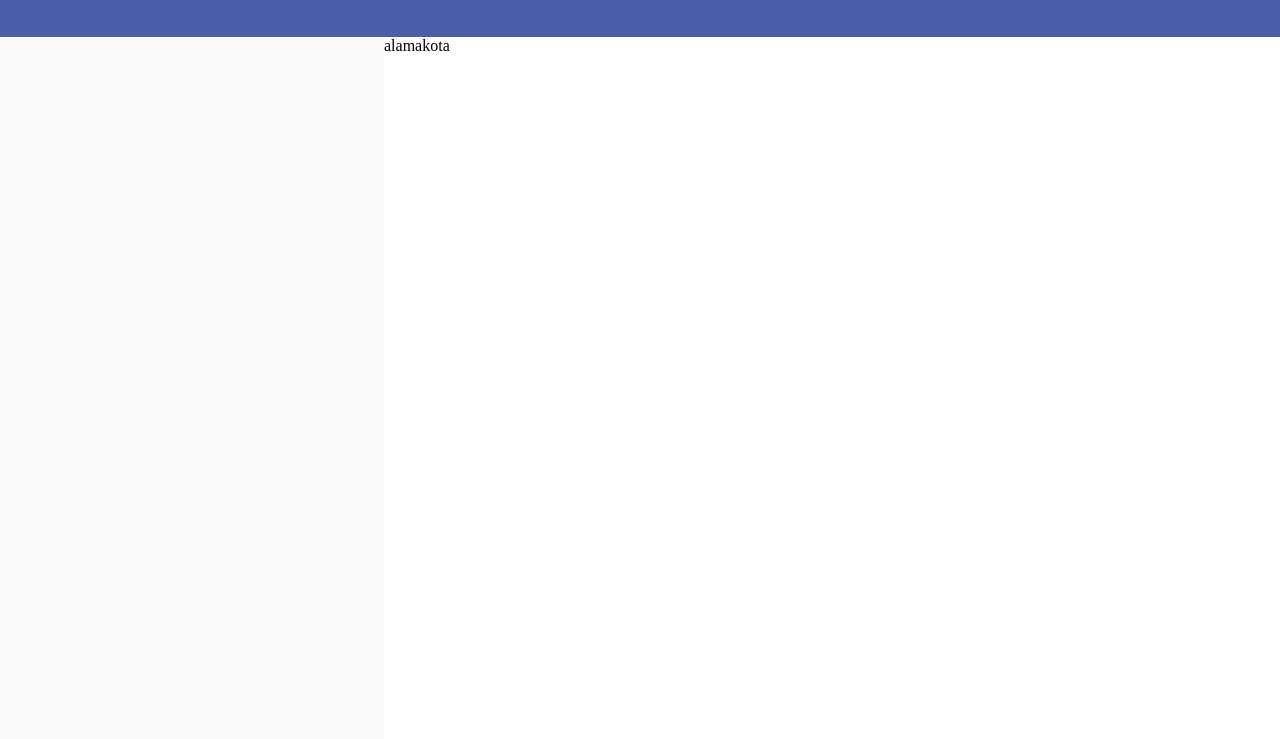
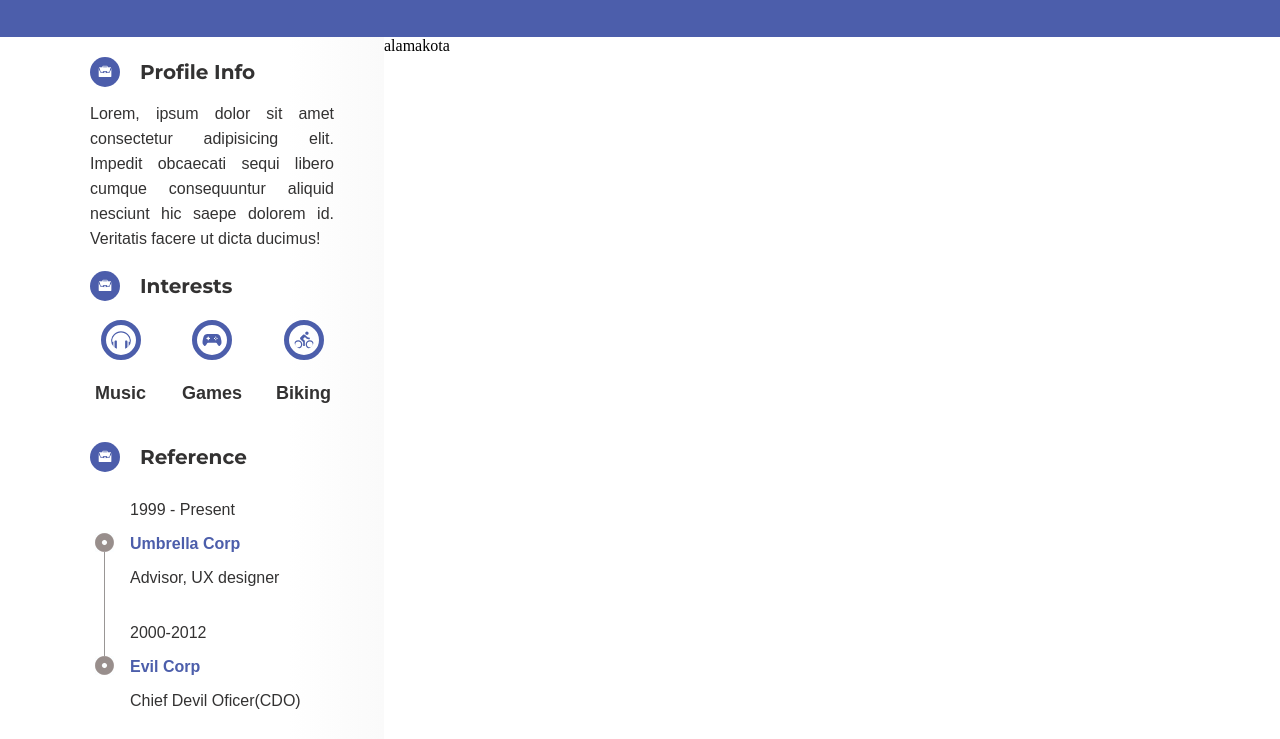
Before and after one commit to PSJIM/html-css-task, a plain HTML site: page index.html in a window 1280 px wide. Shown: the part 213-952 px from the top of the page. Drawn offline with Linux system fonts and the light colour scheme.

Commit message:
implementing: header and aside panel

```diff
--- a/index.html
+++ b/index.html
@@ -4,9 +4,9 @@
     <meta charset="UTF-8">
     <meta name="viewport" content="width=device-width, initial-scale=1.0">
     <meta name="author" content="Paweł Stolarz">
-    <meta name="keywords" content="RSSCHOL_task, portfolio, html, css, noflex, nogrid, nofun">
+    <meta name="keywords" content="RSSCHOOL_task, portfolio, html, css, noflex, nogrid, nofun">
     <link rel="stylesheet" href="./style.css">
-    <link href="https://fonts.googleapis.com/css?family=Montserrat:400,700|Open+Sans:300,400&display=swap&subset=latin-ext" rel="stylesheet">
+    <link href="https://fonts.googleapis.com/css?family=Montserrat:400,700|Open+Sans:300,400,600,700&display=swap&subset=latin-ext" rel="stylesheet">
     <title>Lorem Ipsum Portfolio</title>
 </head>
 <body>
@@ -39,7 +39,68 @@
     </header>
     <div class="pageContainer">
         <aside>
-
+            <div class="profileInfoContainer">
+                <div class="asideTitle">
+                    <img src="./img/briefcase.jpg" height="30px">
+                    <p>Profile Info</p>
+                </div>
+                <div class="profileDescription">
+                    <p>Lorem, ipsum dolor sit amet consectetur adipisicing elit.
+                    Impedit obcaecati sequi libero cumque consequuntur aliquid nesciunt hic saepe dolorem id.
+                    Veritatis facere ut dicta ducimus!</p>
+                </div>
+            </div>
+            <div class="interestsContainer">
+                <div class="asideTitle">
+                    <img src="./img/briefcase.jpg" height="30px">
+                    <p>Interests</p>
+                </div>
+                <div class="interestsDescription">
+                    <div class="interestMusic">
+                        <img src="./img/headphones.svg" alt="headphones" height="20px">
+                        <p>Music</p>
+                    </div>
+                    <div class="interestGames">
+                        <img src="./img/gamepad.svg" alt="gamepad" height="20px">
+                        <p>Games</p>
+                    </div>
+                    <div class="interestBiking">
+                        <img src="./img/bike.svg" alt="bike" height="20px">
+                        <p>Biking</p>
+                    </div>
+                </div>
+            </div>
+            <div class="referenceContainer">
+                <div class="asideTitle">
+                    <img src="./img/briefcase.jpg" height="30px">
+                    <p>Reference</p>
+                </div>
+                <div class="referenceDescription">
+                    <ul class="reference">
+                        <li>
+                            <p>1999 - Present</p>
+                            <h6>Umbrella Corp</h6>
+                            <p>Advisor, UX designer</p>
+                        </li>
+                        <li>
+                            <p>2000-2012</p>
+                            <h6>Evil Corp</h6>
+                            <p>Chief Devil Oficer(CDO)</p>
+                        </li>
+                    </ul>
+                </div>
+            </div>
+            <div class="referenceContainer">
+                <div class="asideTitle">
+                    <img src="./img/briefcase.jpg" height="30px">
+                    <p>Awards</p>
+                </div>
+                <div class="awardsDescription">
+                   <p>Illustration Award 2009</p>
+                   <p>Web Design Award 2012</p>
+                   <p>Elite Award 2019</p>
+                </div>
+            </div>
         </aside>
         <main>
             alamakota
--- a/style.css
+++ b/style.css
@@ -30,6 +30,13 @@ h3{
     font-weight: 300;
     letter-spacing: 1px;
 }
+/* used in reference list */
+h6{
+    font-family: "open-sans", sans-serif;
+    margin: 0px;
+    font-size: 16px;
+    color: #4c5eab
+}
 .adressContainer{
     top: 60px;
 }
@@ -60,10 +67,94 @@ h3{
     height: 1000px;
 }
 aside{
-    background-color: #fafafa;
+    background: rgb(255,255,255);
+    background: linear-gradient(90deg, rgba(255,255,255,1) 75%, rgba(250,250,250,1) 100%);
     height: 1000px;
     width: 30%;
     float: left;
+    color: #333232;
+}
+.profileInfoContainer,
+.interestsContainer,
+.referenceContainer{
+    padding-left: 90px;
+    padding-right: 50px;
+}
+.profileDescription{
+    font-family: "open-sans", sans-serif;
+    text-align: justify;
+    line-height: 25px;
+}
+.asideTitle img{
+    float: left;
+    border-radius: 50%;
+}
+.asideTitle p{
+    position: relative;
+    left: 20px;
+    top: 3px;
+    font-family: "montserrat", sans-serif;
+    font-weight: 700;
+    font-size: 20px;
+}
+.interestsDescription img{
+    border: 5px solid #4c5eab;
+    border-radius: 50%;
+    padding: 5px;
+}
+.interestsDescription, .awardsDescription{
+    font-family: "open-sans", sans-serif;
+    font-size: 18px;
+    font-weight: 600;
+    padding-top: 5px;
+}
+.interestsDescription{
+    text-align: center;
+}
+.interestMusic{
+    float: left;
+    width: 25%;
+}
+.interestGames{
+    width: 50%;
+    display: inline-block;
+}
+.interestBiking{
+    float: right;
+    width: 25%;
+}
+.referenceDescription{
+    margin-top: 35px;
+}
+ul.reference li{
+    position: relative;
+    margin-bottom: 0;
+    padding-bottom: 5px;
+    list-style: none;
+}
+ul.reference li:before{
+    content:"";
+    position: absolute;
+    left: -26px;
+    border-left: 1px solid #999695;
+    height: 100%;
+    width: 1px;
+}
+ul.reference li:after{
+    content: url(./img/bullet-point.jpg);
+    position: absolute;
+    left: -35px;
+    top: 32px;
+}
+ul.reference li:first-child:before{
+    top: 50px;
+}
+ul.reference li:last-child:before{
+    height: 0px;
+}
+.reference p{
+    font-family: "open-sans", sans-serif;
+    margin: 0px, 8px, 0px, 8px,
 }
 main{
     position: absolute;
```
Also changed, not shown: img/bike.svg (added), img/briefcase.jpg (added), img/briefcase.svg (added), img/bullet-point.jpg (added), img/elipse.svg (added), img/gamepad.svg (added), img/headphones.svg (added), 1 other file.
